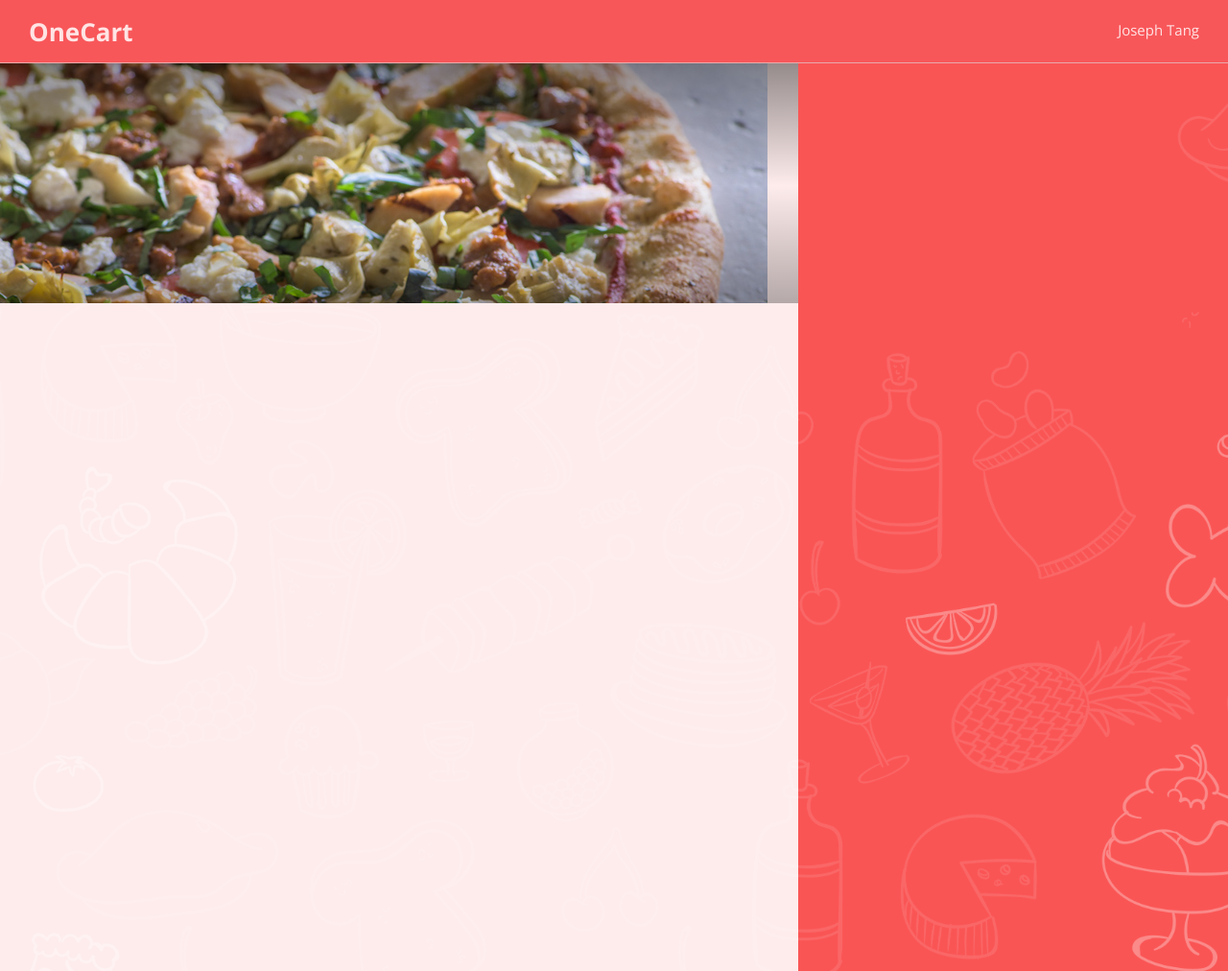
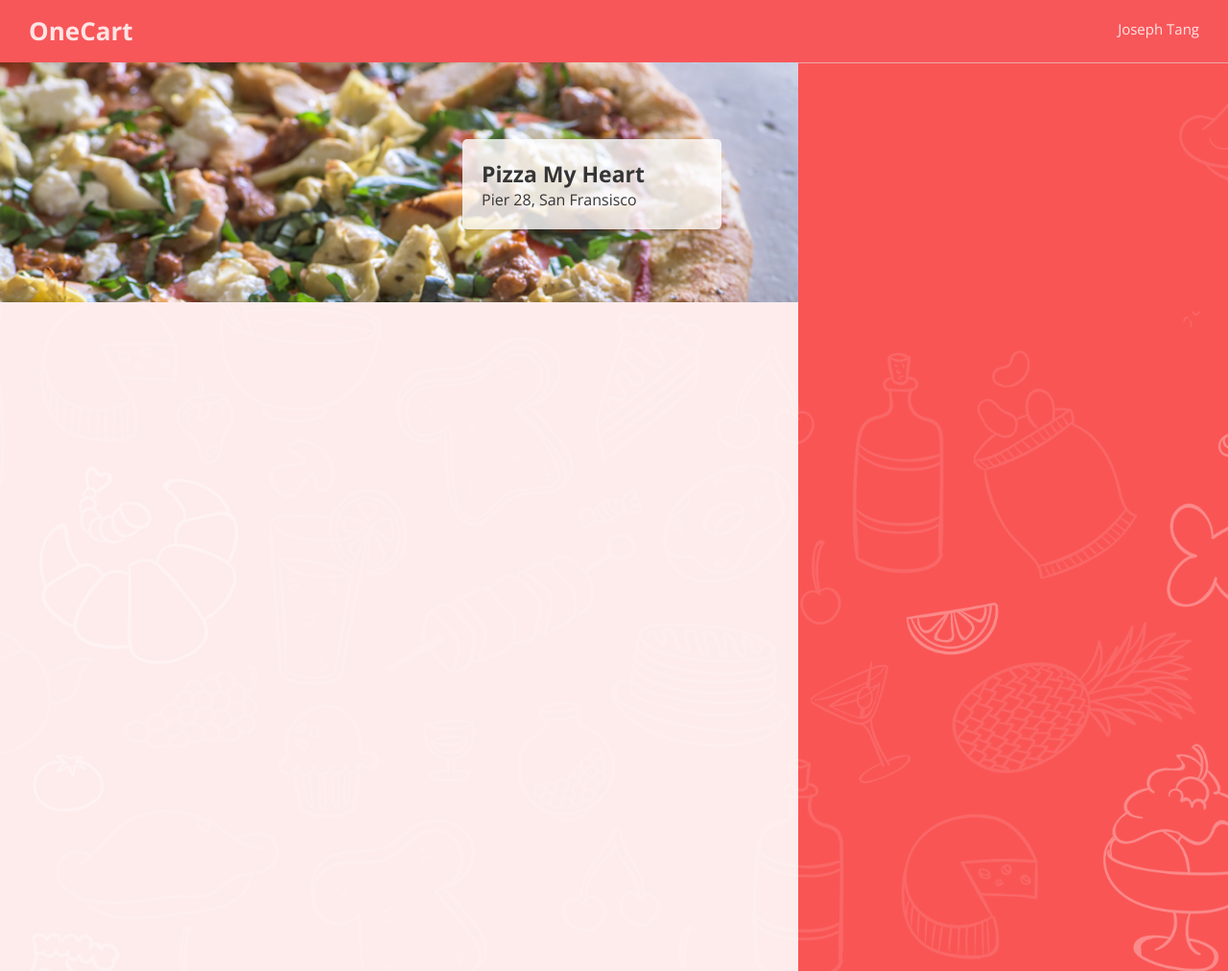
Before and after one commit to JTLX/bankai, a plain HTML site: page ui/order.html in a window 1280 px wide. Shown: the top 1012 px of the page at 96% size. Drawn offline with nearby package versions, Linux system fonts and the light colour scheme; a web font is replaced by a local one.

Commit message:
Add hero title to orders

```diff
--- a/ui/order-style.css
+++ b/ui/order-style.css
@@ -9,19 +9,18 @@ body {
     margin: 0px;
     font-size: 22px;
     color: #ffe4e4;
-    border-bottom: 1px solid #eaa9aa;
     background-color: #f8575a;
 }
 .title {
     font-family: 'Open Sans', sans-serif;
-    padding: 15px 30px;
+    padding: 14px 30px;
     float: left;
     font-weight: 700;
     font-size: 26px;
 }
 
 .user {
-    padding: 21px 30px;
+    padding: 20px 30px;
     float: right;
     font-size: 15px;
     font-family: 'Open Sans', sans-serif;
@@ -32,6 +31,7 @@ body {
     background-size: cover;
     min-height: 1000px;
     display: flex;
+    width: 100%;
 }
 
 .container.left {
@@ -40,6 +40,7 @@ body {
     background-color: rgba(255, 255, 255, 0.89);
 }
 .container.right {
+    border-top: 1px solid #eaa9aa;
     flex-grow: 35;
     min-height: 1000px;
 }
@@ -49,9 +50,20 @@ body {
     background-size: cover;
     width: 100%;
     height: 250px;
-    /* Permalink - use to edit and share this gradient: http://colorzilla.com/gradient-editor/#000000+0,000000+97&0.41+0,0+51,0.29+100 */
-    background: -moz-linear-gradient(top, rgba(0,0,0,0.41) 0%, rgba(0,0,0,0) 51%, rgba(0,0,0,0.27) 97%, rgba(0,0,0,0.29) 100%), url("../images/food/pizza-wide.jpg") no-repeat; /* FF3.6-15 */
-    background: -webkit-linear-gradient(top, rgba(0,0,0,0.41) 0%,rgba(0,0,0,0) 51%,rgba(0,0,0,0.27) 97%,rgba(0,0,0,0.29) 100%), url("../images/food/pizza-wide.jpg") no-repeat; /* Chrome10-25,Safari5.1-6 */
-    background: linear-gradient(to bottom, rgba(0,0,0,0.41) 0%,rgba(0,0,0,0) 51%,rgba(0,0,0,0.27) 97%,rgba(0,0,0,0.29) 100%), url("../images/food/pizza-wide.jpg") no-repeat; /* W3C, IE10+, FF16+, Chrome26+, Opera12+, Safari7+ */
-    filter: progid:DXImageTransform.Microsoft.gradient( startColorstr='#69000000', endColorstr='#4a000000',GradientType=0  ); /* IE6-9 */
+    position: relative;
 }
+.hero-container {
+    position: absolute;
+    top: 80px;
+    right: 80px;
+    background-color: rgba(255,255,255,0.8);
+    color: #353535;
+    border-radius: 5px;
+    min-width: 230px;
+    /*height: 100px;*/
+    padding: 20px;
+}
+.hero-title {
+    font-size: 23px;
+    font-weight: 600;
+}
--- a/ui/order.html
+++ b/ui/order.html
@@ -13,7 +13,12 @@
     </div>
     <div class="container main">
         <div class="container left">
-            <div class="hero-image"></div>
+            <div class="hero-image">
+                <div class="hero-container">
+                    <div class="hero-title">Pizza My Heart</div>
+                    <div class="hero-subtitle">Pier 28, San Fransisco</div>
+                </div>
+            </div>
         </div>
         <div class="container right">
         </div>
```
